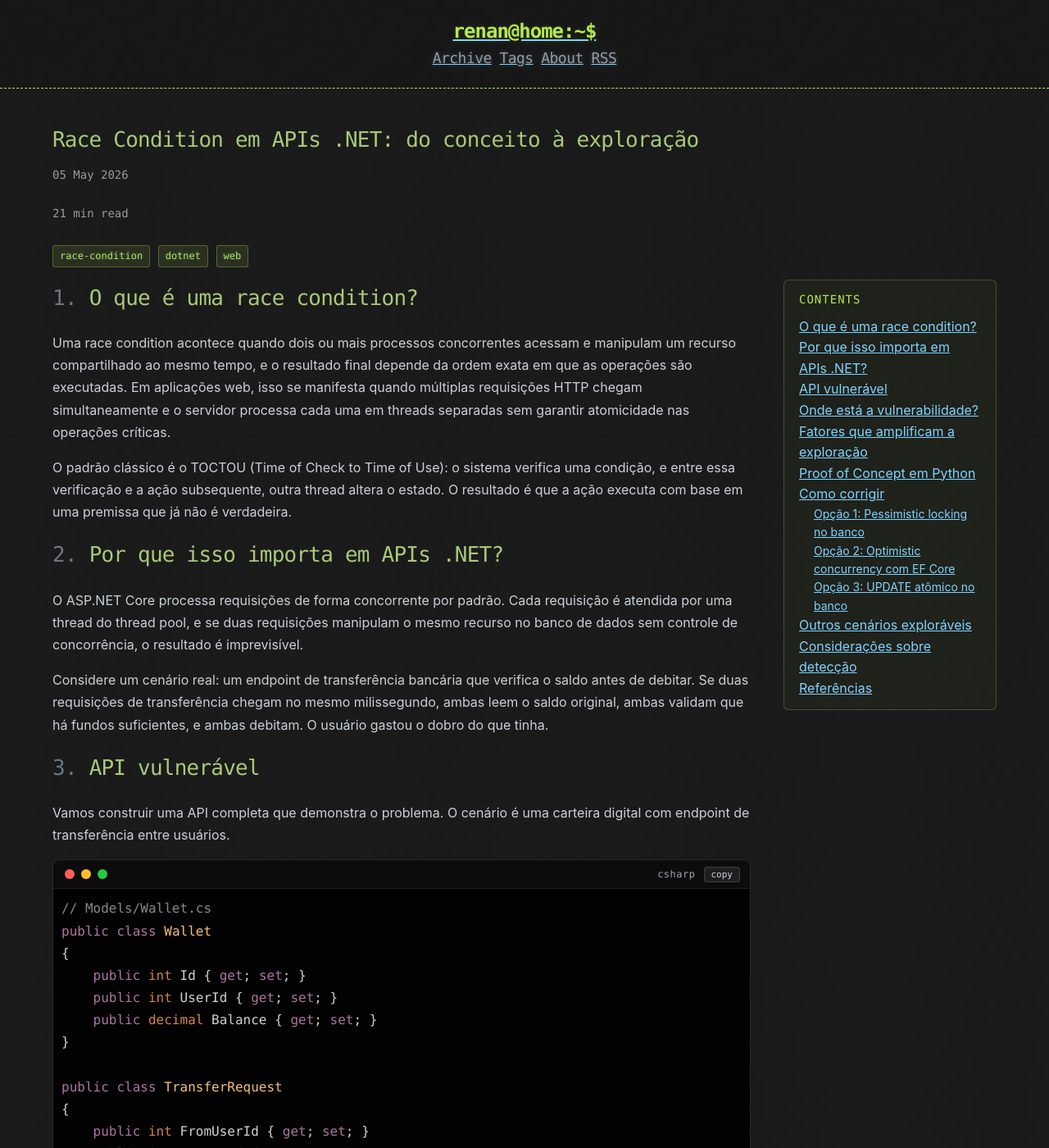
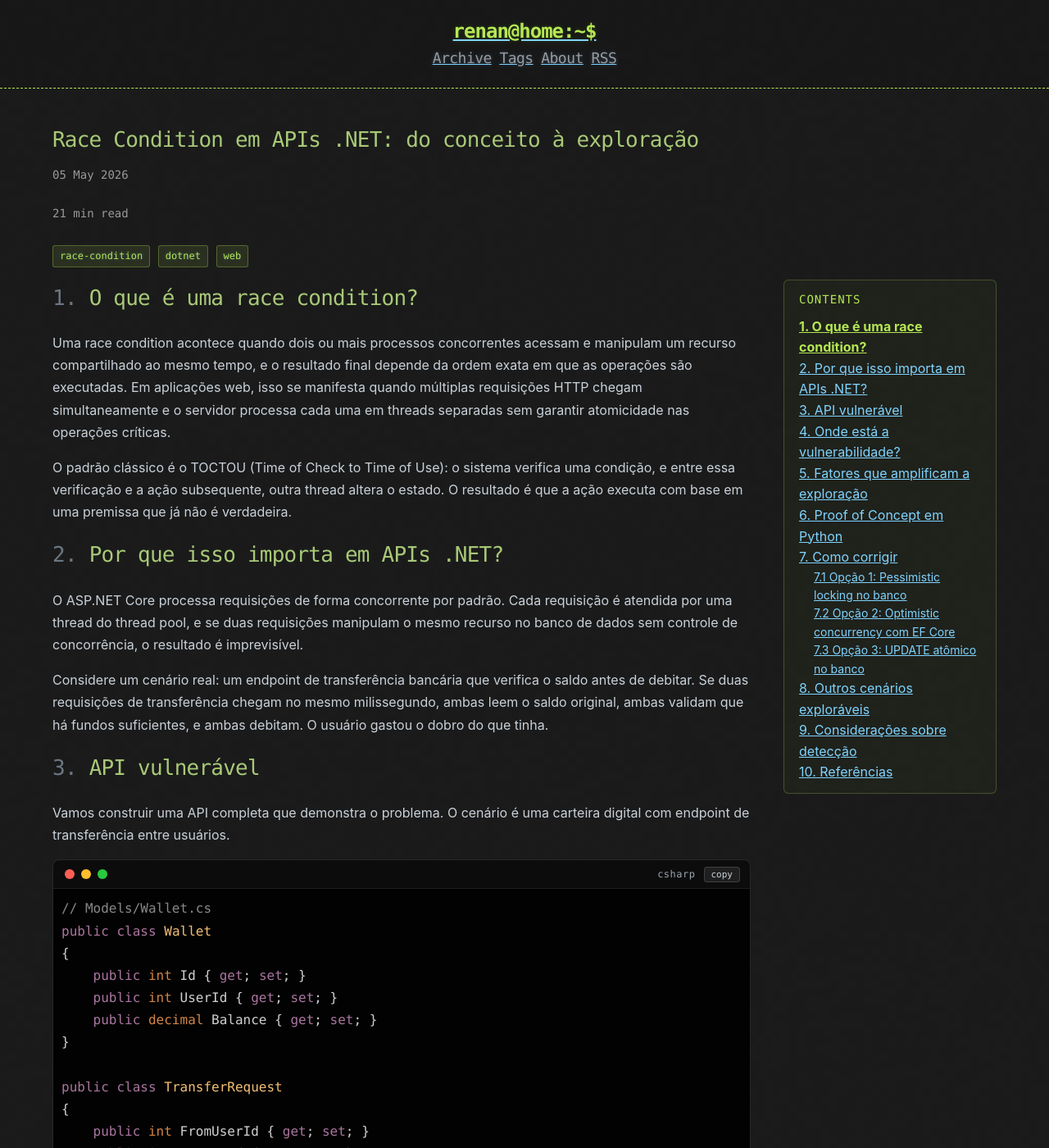
Before and after one commit to renansj/renansj.github.io, a Jekyll site: the page built from _posts/2026-05-05-race-condition-dotnet.md, in a window 1280 px wide and 1400 px high. Shown: the whole window at 82% size. Built offline with Jekyll 4.4.1, drawn with Linux system fonts in a browser that asks for light colours.

Commit message:
ui: numbered TOC + scroll-spy + scroll-margin; finer typography; add SVG favicon (fixes 404). Reading width left unchanged (#23)
Co-authored-by: renansj <renansj@users.noreply.github.com>

```diff
--- a/_includes/head.html
+++ b/_includes/head.html
@@ -1,5 +1,6 @@
 <head>
   <meta charset="UTF-8" />
+  <link rel="icon" type="image/svg+xml" href="/assets/favicon.svg" />
   <meta
     name="viewport"
     content="width=device-width, initial-scale=1.0"
--- a/_sass/base.scss
+++ b/_sass/base.scss
@@ -563,3 +563,30 @@ button:focus-visible {
   outline-offset: 2px;
   border-radius: 2px;
 }
+
+/* Deep-link target spacing: headings (and #top) get breathing room when an
+   anchor scrolls them to the top of the viewport, instead of touching the edge. */
+.post-body h2,
+.post-body h3,
+#top {
+  scroll-margin-top: 24px;
+}
+
+/* Scroll-spy: highlight the TOC entry for the section currently in view. */
+.toc-list a.toc-active {
+  color: $conifer;
+  font-weight: bold;
+}
+
+/* Finer reading typography. Hyphenation only on narrow screens, where long
+   words would otherwise create ragged gaps; code is never hyphenated. */
+body {
+  text-rendering: optimizeLegibility;
+  -webkit-font-smoothing: antialiased;
+}
+@media (max-width: 600px) {
+  .post-body p,
+  .post-body li {
+    hyphens: auto;
+  }
+}
--- a/assets/anchors.js
+++ b/assets/anchors.js
@@ -1,13 +1,10 @@
-// Builds the table of contents from the post headings and adds a clickable
-// anchor to each heading for deep linking. Same-origin script, allowed by the
-// existing CSP (script-src 'self').
+// Builds the TOC from post headings, numbers it to match the CSS counter,
+// adds heading anchors, scroll-spy (highlight current section) and a reading
+// progress bar. Same-origin script, allowed by CSP (script-src 'self').
 (function () {
   function slugify(text) {
-    return text
-      .toLowerCase()
-      .trim()
-      .replace(/[^\w\s-]/g, "")
-      .replace(/\s+/g, "-");
+    return text.toLowerCase().trim()
+      .replace(/[^\w\s-]/g, "").replace(/\s+/g, "-");
   }
 
   document.addEventListener("DOMContentLoaded", function () {
@@ -17,12 +14,14 @@
 
     var list = toc.querySelector(".toc-list");
     var headings = body.querySelectorAll("h2, h3");
-    if (headings.length < 3) return; // not worth a TOC for short posts
+    if (headings.length < 3) return;
+
+    var h2 = 0, h3 = 0;
+    var entries = []; // {id, link} for scroll-spy
 
     headings.forEach(function (h) {
       if (!h.id) h.id = slugify(h.textContent);
 
-      // Clickable anchor on the heading itself.
       var a = document.createElement("a");
       a.href = "#" + h.id;
       a.className = "heading-anchor";
@@ -30,29 +29,45 @@
       a.setAttribute("aria-label", "Link para esta seção");
       h.appendChild(a);
 
-      // TOC entry (h3 indented under h2).
+      var num;
+      if (h.tagName === "H2") { h2++; h3 = 0; num = h2 + ". "; }
+      else { h3++; num = h2 + "." + h3 + " "; }
+
       var li = document.createElement("li");
       li.className = "toc-" + h.tagName.toLowerCase();
       var link = document.createElement("a");
       link.href = "#" + h.id;
-      link.textContent = h.textContent.replace(/#$/, "");
+      link.textContent = num + h.textContent.replace(/#$/, "");
       li.appendChild(link);
       list.appendChild(li);
+      entries.push({ el: h, link: link });
     });
 
     toc.hidden = false;
+
+    // Scroll-spy: mark the heading nearest the top as active.
+    function spy() {
+      var pos = window.scrollY + 100;
+      var active = entries[0];
+      for (var i = 0; i < entries.length; i++) {
+        if (entries[i].el.offsetTop <= pos) active = entries[i];
+      }
+      entries.forEach(function (e) {
+        e.link.classList.toggle("toc-active", e === active);
+      });
+    }
+    window.addEventListener("scroll", spy, { passive: true });
+    spy();
   });
 
-  // Reading progress bar: width tracks scroll position through the article.
+  // Reading progress bar.
   document.addEventListener("DOMContentLoaded", function () {
     var bar = document.getElementById("reading-progress");
     var body = document.querySelector(".post-body");
     if (!bar || !body) return;
-
     function update() {
       var max = document.documentElement.scrollHeight - window.innerHeight;
-      var pct = max > 0 ? (window.scrollY / max) * 100 : 0;
-      bar.style.width = pct + "%";
+      bar.style.width = (max > 0 ? (window.scrollY / max) * 100 : 0) + "%";
     }
     window.addEventListener("scroll", update, { passive: true });
     window.addEventListener("resize", update);
```
Also changed, not shown: assets/favicon.svg (added).
